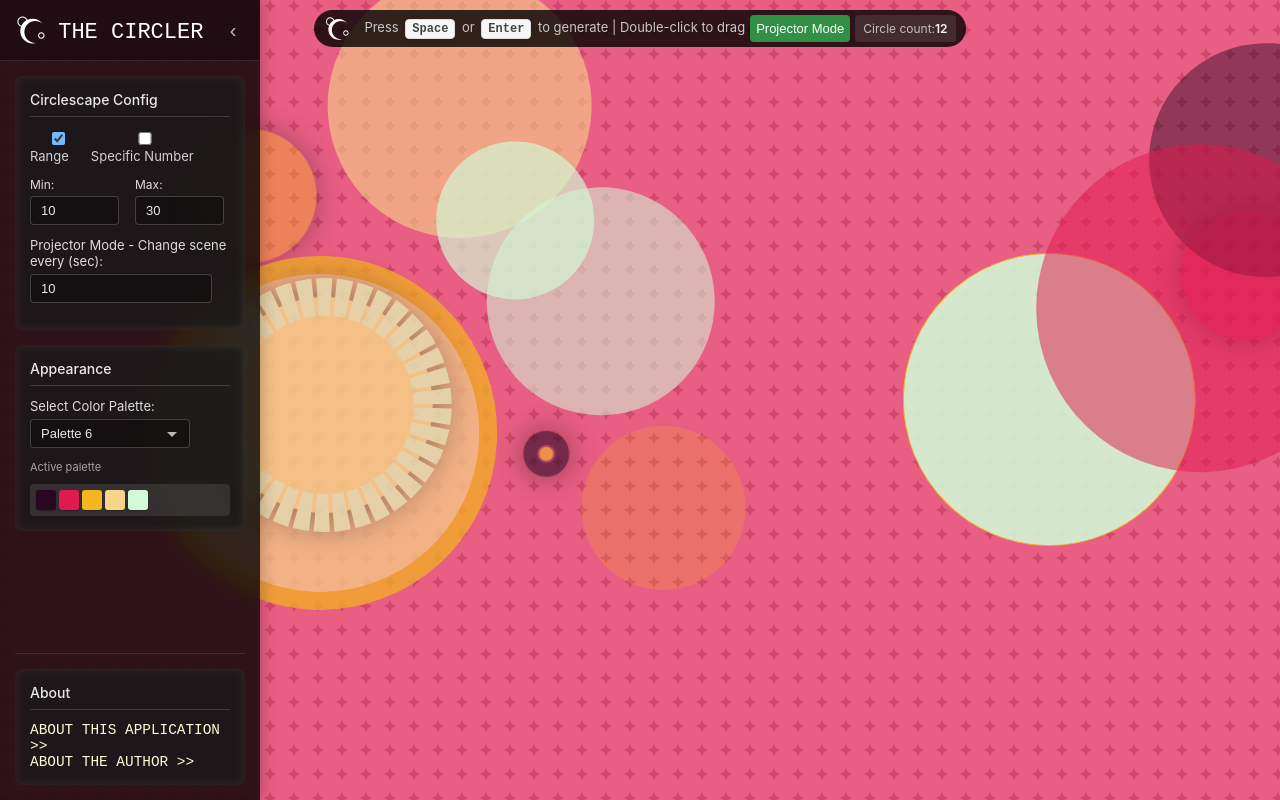
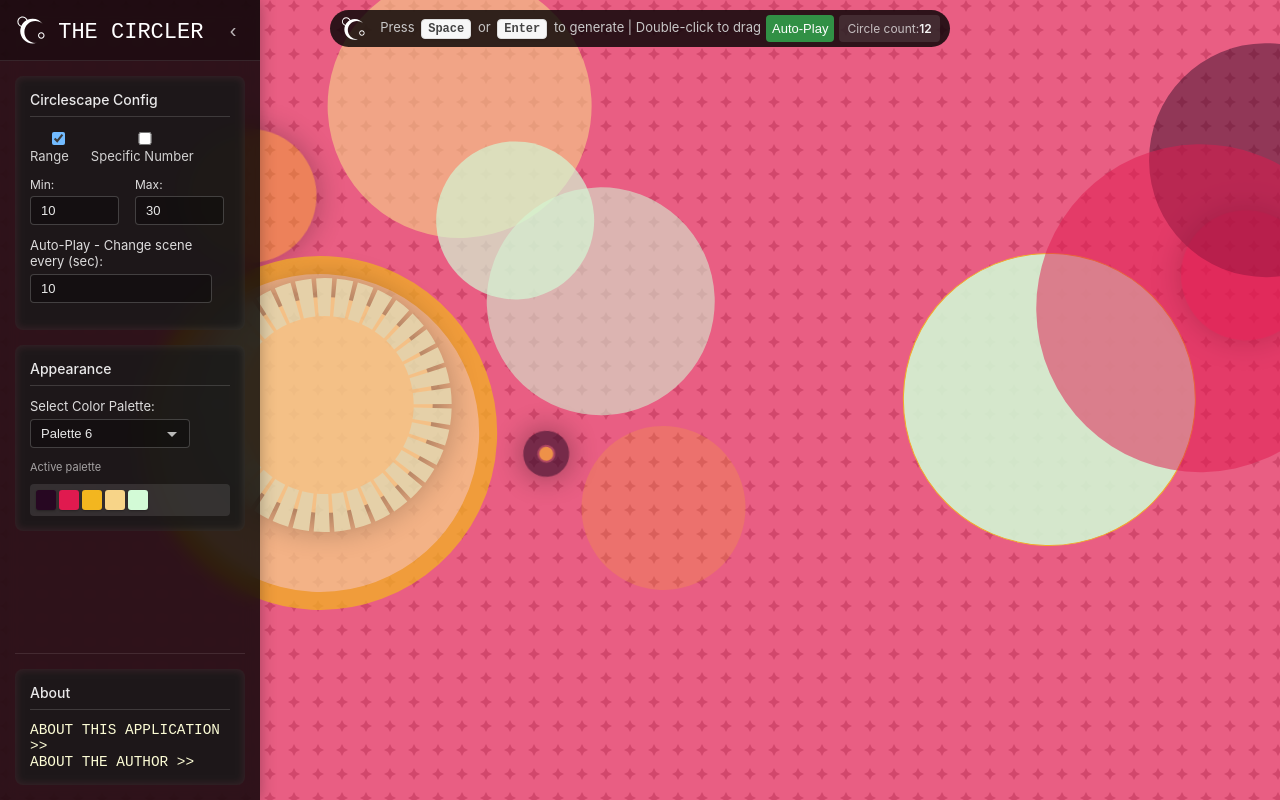
Before and after one commit to drinkingtheink/circler-2, a React (Create React App) app: page / in a window 1280 px wide. Built offline with nearby package versions, Linux system fonts and the light colour scheme; a web font is replaced by a local one.

Commit message:
auto-play

```diff
--- a/src/App.js
+++ b/src/App.js
@@ -421,7 +421,7 @@ const Circlescape = () => {
         generateCircles();
       }, timeInterval * 1000);
 
-      console.log(`Projector Mode active: Generating new circlescape every ${timeInterval} seconds`);
+      console.log(`Auto-Play active: Generating new circlescape every ${timeInterval} seconds`);
     }
 
     // Clean up timer when component unmounts or play state changes
@@ -562,7 +562,7 @@ const Circlescape = () => {
             </div>
 
             <div className="control-group">
-              <label>Projector Mode - Change scene every (sec):</label>
+              <label>Auto-Play - Change scene every (sec):</label>
               <input
                 type="number"
                 value={timeInterval}
@@ -618,7 +618,7 @@ const Circlescape = () => {
             }
 
             <span className="palette-note">
-              {isPlaying ? "Randomized during Projector Mode" : "Active palette"}
+              {isPlaying ? "Randomized during Auto-Play" : "Active palette"}
             </span>
 
             <div className="current-palette-preview">
@@ -650,15 +650,12 @@ const Circlescape = () => {
           <img className="logo" alt="" src={logo} />
 
           <div className="keyboard-hint"><span>Press <kbd>Space</kbd> or <kbd>Enter</kbd> to generate | Double-click to drag</span></div>
-          {isPlaying ?
-            <div className="circle-count-display"><span className="party-mode-indicator">Projector Mode Enabled</span></div>
-            : null}
 
           <button
             onClick={togglePlay}
             className={isPlaying ? 'pause-button' : 'play-button'}
           >
-            {isPlaying ? 'Pause' : 'Projector Mode'}
+            {isPlaying ? 'Pause Auto-Play' : 'Auto-Play'}
           </button>
 
           {isPlaying ?
```
